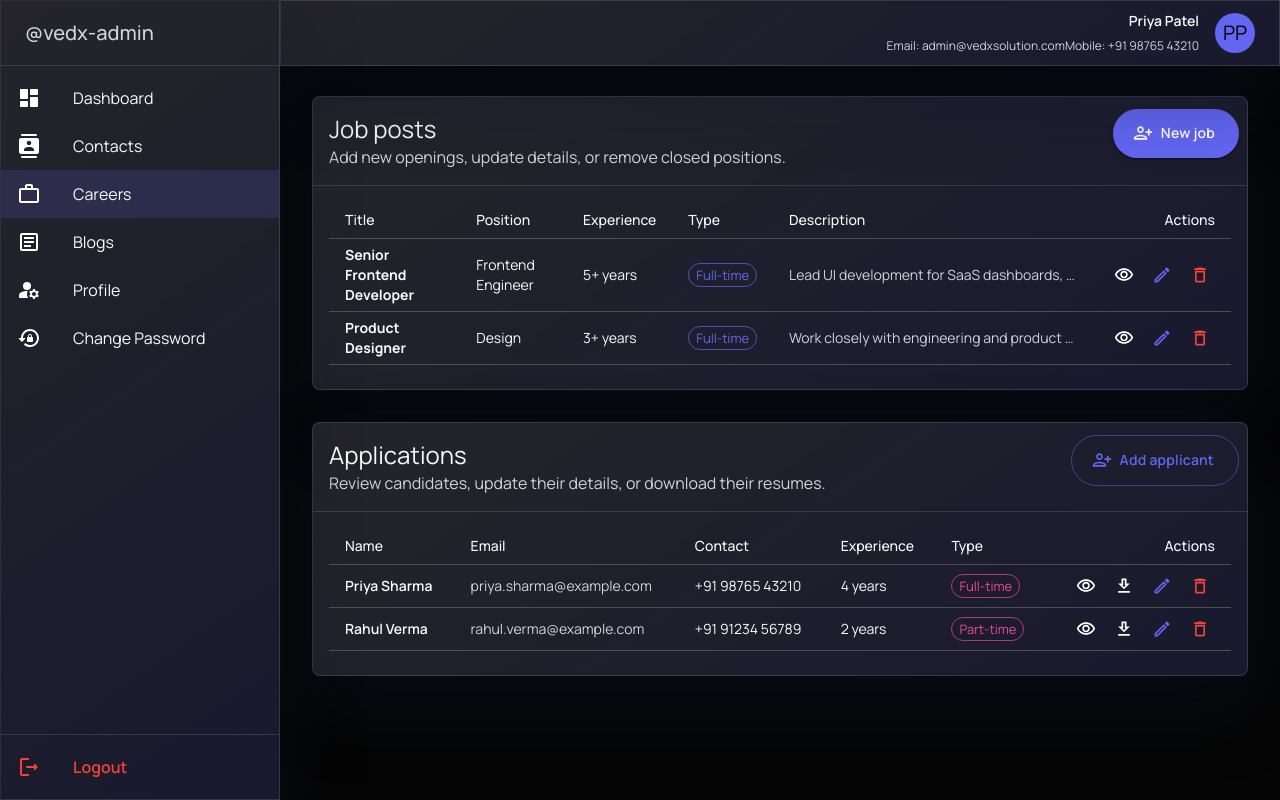
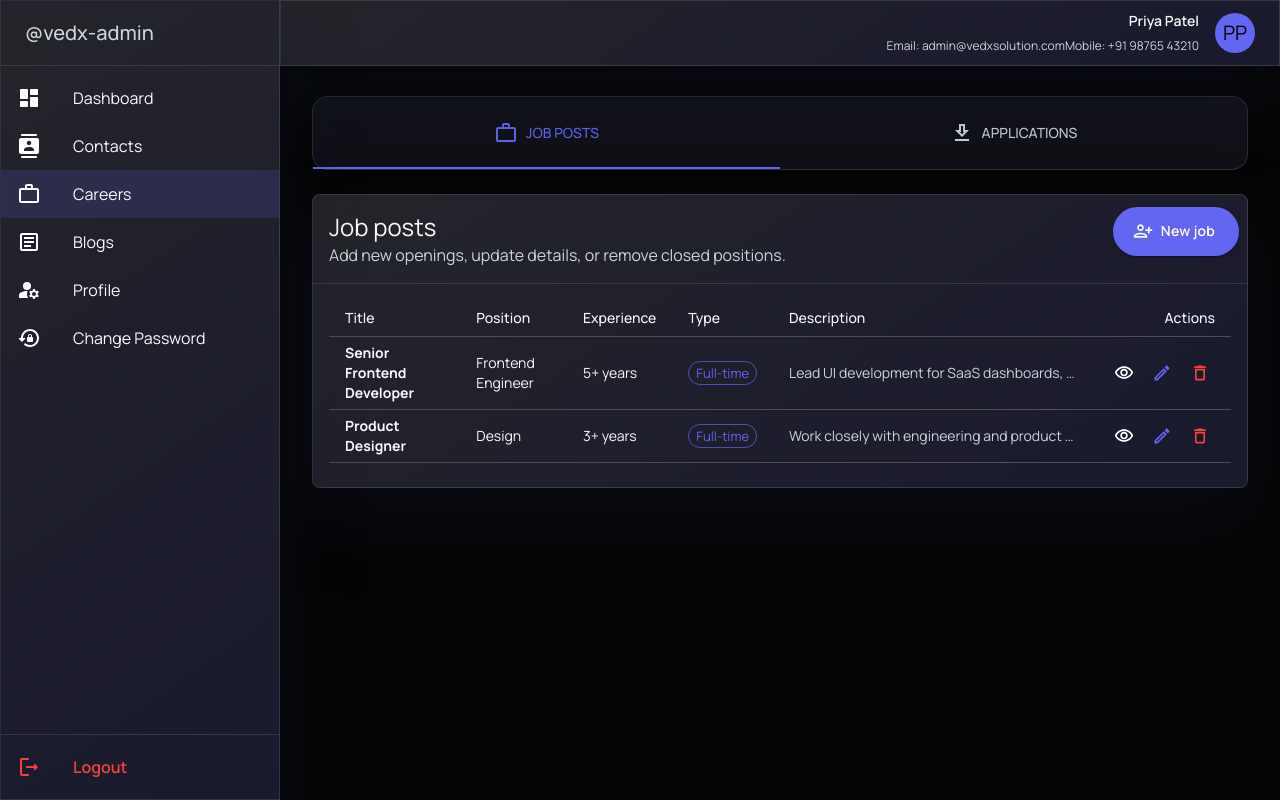
Before and after one commit to khushalishah2611/vedx-solutions-2, a React (Vite) app in the folder frontend/: page /admin/careers in a window 1280 px wide. Built offline with nearby package versions, Linux system fonts and the light colour scheme.

Commit message:
Add tabs and resume upload to careers admin

```diff
--- a/frontend/src/components/admin/AdminCareersPage.jsx
+++ b/frontend/src/components/admin/AdminCareersPage.jsx
@@ -11,6 +11,7 @@ import {
   DialogContent,
   DialogTitle,
   Divider,
+  FormHelperText,
   IconButton,
   MenuItem,
   Stack,
@@ -22,7 +23,9 @@ import {
   TableRow,
   TextField,
   Tooltip,
-  Typography
+  Typography,
+  Tab,
+  Tabs
 } from '@mui/material';
 import WorkOutlineIcon from '@mui/icons-material/WorkOutline';
 import VisibilityOutlinedIcon from '@mui/icons-material/VisibilityOutlined';
@@ -92,6 +95,7 @@ const emptyApplicationForm = {
   experience: '',
   employmentType: 'Full-time',
   resumeUrl: '',
+  resumeFile: null,
   notes: ''
 };
 
@@ -99,6 +103,7 @@ const AdminCareersPage = () => {
   const employmentTypes = useMemo(() => ['Full-time', 'Part-time', 'Contract'], []);
   const [jobPosts, setJobPosts] = useState(initialJobPosts);
   const [applications, setApplications] = useState(initialApplications);
+  const [activeSection, setActiveSection] = useState('job-posts');
 
   const [jobDialogOpen, setJobDialogOpen] = useState(false);
   const [jobDialogMode, setJobDialogMode] = useState('create');
@@ -113,6 +118,7 @@ const AdminCareersPage = () => {
   const [applicationForm, setApplicationForm] = useState(emptyApplicationForm);
   const [applicationToDelete, setApplicationToDelete] = useState(null);
   const [viewApplication, setViewApplication] = useState(null);
+  const [resumeError, setResumeError] = useState('');
 
   const handleJobFormChange = (field, value) => {
     setJobForm((prev) => ({ ...prev, [field]: value }));
@@ -186,13 +192,14 @@ const AdminCareersPage = () => {
   const openApplicationEditDialog = (application) => {
     setApplicationDialogMode('edit');
     setActiveApplication(application);
-    setApplicationForm(application);
+    setApplicationForm({ ...application, resumeFile: application.resumeFile ?? null });
     setApplicationDialogOpen(true);
   };
 
   const closeApplicationDialog = () => {
     setApplicationDialogOpen(false);
     setActiveApplication(null);
+    setResumeError('');
   };
 
   const handleApplicationSubmit = (event) => {
@@ -222,6 +229,7 @@ const AdminCareersPage = () => {
 
   const handleConfirmDeleteApplication = () => {
     if (!applicationToDelete) return;
+    revokeResumeObjectUrl(applicationToDelete.resumeFile);
     setApplications((prev) => prev.filter((application) => application.id !== applicationToDelete.id));
     closeApplicationDeleteDialog();
   };
@@ -234,7 +242,46 @@ const AdminCareersPage = () => {
     setViewApplication(null);
   };
 
-  const handleResumeDownload = (resumeUrl) => {
+  const revokeResumeObjectUrl = (file) => {
+    if (file?.url?.startsWith('blob:')) {
+      URL.revokeObjectURL(file.url);
+    }
+  };
+
+  const handleResumeFileChange = (event) => {
+    const file = event.target.files?.[0];
+
+    if (!file) {
+      handleClearResumeFile();
+      return;
+    }
+
+    if (file.type !== 'application/pdf') {
+      setResumeError('Only PDF files are supported.');
+      return;
+    }
+
+    setResumeError('');
+    setApplicationForm((prev) => {
+      revokeResumeObjectUrl(prev.resumeFile);
+      return {
+        ...prev,
+        resumeFile: { name: file.name, url: URL.createObjectURL(file) },
+        resumeUrl: ''
+      };
+    });
+  };
+
+  const handleClearResumeFile = () => {
+    setApplicationForm((prev) => {
+      revokeResumeObjectUrl(prev.resumeFile);
+      return { ...prev, resumeFile: null };
+    });
+    setResumeError('');
+  };
+
+  const handleResumeDownload = (application) => {
+    const resumeUrl = application?.resumeFile?.url || application?.resumeUrl;
     if (!resumeUrl) return;
     const link = document.createElement('a');
     link.href = resumeUrl;
@@ -245,12 +292,23 @@ const AdminCareersPage = () => {
   };
 
   return (
-    <Stack spacing={4}>
+    <Stack spacing={3}>
+      <Box sx={{ border: '1px solid', borderColor: 'divider', borderRadius: 1, bgcolor: 'background.paper' }}>
+        <Tabs
+          value={activeSection}
+          onChange={(event, value) => setActiveSection(value)}
+          variant="fullWidth"
+          textColor="primary"
+          indicatorColor="primary"
+        >
+          <Tab value="job-posts" label="Job posts" icon={<WorkOutlineIcon />} iconPosition="start" />
+          <Tab value="applications" label="Applications" icon={<DownloadOutlinedIcon />} iconPosition="start" />
+        </Tabs>
+      </Box>
 
-
+      {activeSection === 'job-posts' && (
         <Card sx={{ borderRadius: 0.5, border: '1px solid', borderColor: 'divider' }}>
           <CardHeader
-
             title="Job posts"
             subheader="Add new openings, update details, or remove closed positions."
             action={
@@ -326,7 +384,9 @@ const AdminCareersPage = () => {
             </TableContainer>
           </CardContent>
         </Card>
+      )}
 
+      {activeSection === 'applications' && (
         <Card sx={{ borderRadius: 0.5, border: '1px solid', borderColor: 'divider' }}>
           <CardHeader
             title="Applications"
@@ -380,13 +440,14 @@ const AdminCareersPage = () => {
                           <Tooltip title="Download resume">
                             <IconButton
                               size="small"
-                            color="inherit"
-                            onClick={() => handleResumeDownload(application.resumeUrl)}
+                              color="secondary"
+                              onClick={() => handleResumeDownload(application)}
+                              disabled={!application.resumeFile?.url && !application.resumeUrl}
                             >
                               <DownloadOutlinedIcon fontSize="small" />
                             </IconButton>
                           </Tooltip>
-                        <Tooltip title="Edit applicant">
+                          <Tooltip title="Edit">
                             <IconButton
                               size="small"
                               color="primary"
@@ -422,6 +483,7 @@ const AdminCareersPage = () => {
             </TableContainer>
           </CardContent>
         </Card>
+      )}
 
       <Dialog open={jobDialogOpen} onClose={closeJobDialog} maxWidth="sm" fullWidth>
         <DialogTitle>{jobDialogMode === 'edit' ? 'Edit job post' : 'New job post'}</DialogTitle>
@@ -573,11 +635,36 @@ const AdminCareersPage = () => {
                 </MenuItem>
               ))}
             </TextField>
+            <Stack spacing={0.5}>
+              <Button component="label" variant="outlined">
+                {applicationForm.resumeFile ? 'Change resume (PDF)' : 'Upload resume (PDF)'}
+                <input type="file" hidden accept="application/pdf" onChange={handleResumeFileChange} />
+              </Button>
+              <Stack direction="row" spacing={1} alignItems="center">
+                <Typography variant="body2" color="text.secondary">
+                  {applicationForm.resumeFile
+                    ? `Selected: ${applicationForm.resumeFile.name}`
+                    : 'No file selected yet.'}
+                </Typography>
+                {applicationForm.resumeFile && (
+                  <Button color="error" size="small" onClick={handleClearResumeFile}>
+                    Remove file
+                  </Button>
+                )}
+              </Stack>
+              {resumeError && <FormHelperText error>{resumeError}</FormHelperText>}
+            </Stack>
             <TextField
               label="Resume link"
               placeholder="Paste resume URL or storage link"
               value={applicationForm.resumeUrl}
               onChange={(event) => handleApplicationFormChange('resumeUrl', event.target.value)}
+              disabled={Boolean(applicationForm.resumeFile)}
+              helperText={
+                applicationForm.resumeFile
+                  ? 'Resume PDF uploaded. Remove the file to enable link input.'
+                  : 'Provide a resume link if no PDF is uploaded.'
+              }
               fullWidth
             />
             <TextField
@@ -630,13 +717,19 @@ const AdminCareersPage = () => {
                 </Typography>
               </Stack>
               <Divider />
+              <Stack spacing={0.5}>
+                <Typography variant="body2" color="text.secondary">
+                  Resume: {viewApplication.resumeFile?.name || viewApplication.resumeUrl || 'Not provided'}
+                </Typography>
+              </Stack>
               <Typography variant="body1" sx={{ whiteSpace: 'pre-line' }}>
                 {viewApplication.notes || 'No additional notes yet.'}
               </Typography>
               <Button
                 variant="outlined"
                 startIcon={<DownloadOutlinedIcon />}
-                onClick={() => handleResumeDownload(viewApplication.resumeUrl)}
+                onClick={() => handleResumeDownload(viewApplication)}
+                disabled={!viewApplication.resumeFile?.url && !viewApplication.resumeUrl}
               >
                 Download resume
               </Button>
```
Lines whose indentation alone changed are shown as unchanged.
